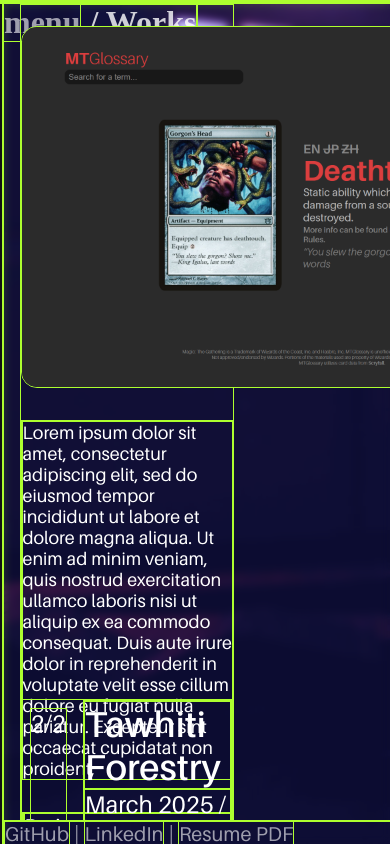
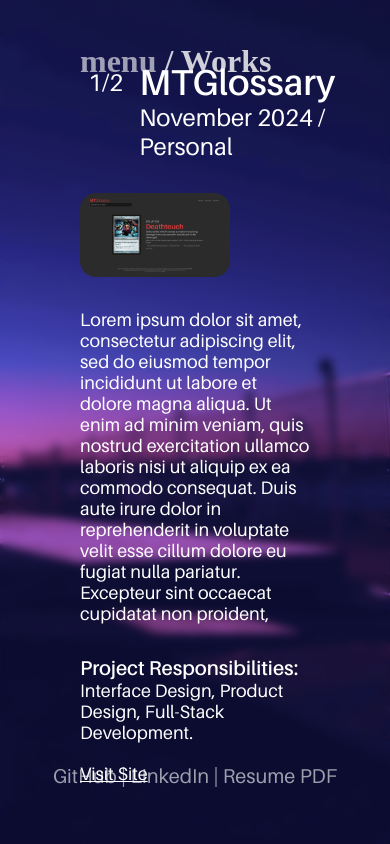
Before and after one commit to stuutzer/watshisname-stuutzer, a Next.js app: page /works in a window 390 px wide. Built offline with nearby package versions, Linux system fonts and the light colour scheme.

Commit message:
feat: added overlay menu at narrower resolutions for 1440p

```diff
--- a/app/components/navigation.tsx
+++ b/app/components/navigation.tsx
@@ -2,6 +2,9 @@
 
 import { usePathname } from 'next/navigation'
 import Link from "next/link";
+import { useState, useEffect } from 'react';
+import { AnimatePresence } from 'motion/react';
+import { motion } from 'motion/react';
 
 export default function Navigation() {
     const pathname = usePathname()
@@ -27,6 +30,33 @@
         pageName = "Works"
     };
 
+    const[isMenuOpen, setIsMenuOpen] = useState(false);
+    let buttonText = "menu";
+    if (isMenuOpen){
+        buttonText = "back";
+    };
+
+
+    const handleClick = () => {
+        setIsMenuOpen(!isMenuOpen);
+    };
+
+    const handleResize = () => {
+        if (window.innerWidth > 1000) {
+            setIsMenuOpen(false);
+        }
+    };
+
+    useEffect(() => {
+        handleResize();
+        window.addEventListener("resize", handleResize);
+        return () => {
+        window.removeEventListener("resize", handleResize);
+        };
+    },[]);
+
+
+
     return(
         <>
         <header className="nav-main">
@@ -49,7 +79,44 @@
                 </ul>
             </nav>
         </header>
-        <header className='menu-header'><button className='menu-button'>menu</button><p className='menu-page'> / {pageName}</p></header>
+        <header className='menu-header'>
+            <div>
+                <button
+                    className='menu-button'
+                    onClick={handleClick}
+                >
+                    {buttonText}
+                </button>
+                <p className='menu-page'> / {pageName}</p>
+            </div>
+        </header>
+        <AnimatePresence>
+        {isMenuOpen && (
+                <motion.nav
+                    className='menu-overlay fade-in'
+                    exit={{ opacity: 0 }}
+                    transition={{ duration: 0.3 }}
+                >
+                    <ul>
+                        {
+                            pages.map((page) =>
+                                <li key={page.name}>
+                                    <Link
+                                        href={page.link}
+                                        className={pathname === page.link ? "nav-link nav-current" : "nav-link"}
+                                        onClick={handleClick}
+                                    >
+                                        {page.name}
+                                    </Link>
+                                </li>
+                            )
+                        }
+                        <li><a href="mailto:justintengtu@gmail.com" className="nav-link" >Contact</a></li>
+                    </ul>
+                </motion.nav>
+
+        )}
+        </AnimatePresence>
         </>
     );
 }
--- a/app/globals.css
+++ b/app/globals.css
@@ -3,7 +3,7 @@
 }
 
 * {
-  border: 1px solid greenyellow;
+  /* border: 1px solid greenyellow; */
   list-style: none;
   margin: 0;
   padding: 0;
@@ -62,7 +62,7 @@
   height: 17.5rem;
   top: calc(50vh - (17.5rem / 2));
   position: fixed;
-  z-index: 2;
+  z-index: 3;
 }
 
 .nav-link {
@@ -94,7 +94,7 @@
 
 .menu-header {
   display: none;
-  position: fixed;
+  z-index: 3;
 }
 
 .menu-button {
@@ -119,6 +119,17 @@
   font-family: Aileron;
   font-size: 2rem;
   font-weight: 700;
+}
+
+.menu-overlay {
+  align-items: center;
+  background-color: rgba(0, 0, 0, 1);
+  display: flex;
+  height: 100vh;
+  justify-content: center;
+  position: fixed;
+  width: 100vw;
+  z-index: 2;
 }
 
 .hp-main {
@@ -241,7 +252,7 @@
   left: 10rem;
   position: fixed;
   transition: 0.2s;
-  z-index: 2;
+  z-index: 3;
 }
 
 .footer-link:hover {
@@ -259,7 +270,7 @@
   }
 
   .wp-main {
-    right: 7.5rem;
+    padding: 0 7.5rem 0 calc(100% - 10rem - 55%);
   }
 
   .wp-work-img {
@@ -296,7 +307,7 @@
   }
 
   .wp-main {
-    right: 5rem;
+    padding: 0 5rem 0 calc(100% - 10rem - 55%);
   }
 
   .wp-work-img {
@@ -313,6 +324,11 @@
     backdrop-filter: blur(0.25rem);
     display: flex;
     flex-direction: column;
+    align-items: center;
+  }
+
+  .background {
+    background-position: center;
   }
 
   .nav-main {
@@ -320,17 +336,33 @@
   }
 
   .menu-header {
-    display: inline;
+    display: flex;
+    align-items: end;
+    width: calc(100vw - 10rem);
+    height: 5rem;
+    position: fixed;
   }
 
   .wp-main {
+    height: calc(100vh - 10rem);
+    padding: 5rem;
     position: static;
     right: auto;
+    width: calc(100vw - 10rem);
+  }
+
+  .wp-work {
+    height: 100vh;
+  }
+
+  .wp-work-img {
+    width: calc(100vw - 15rem);
   }
 
   footer {
-    bottom: auto;
+    display: inline;
+    height: 5rem;
+    bottom: 0;
     left: auto;
-    position: static;
   }
 }
```
